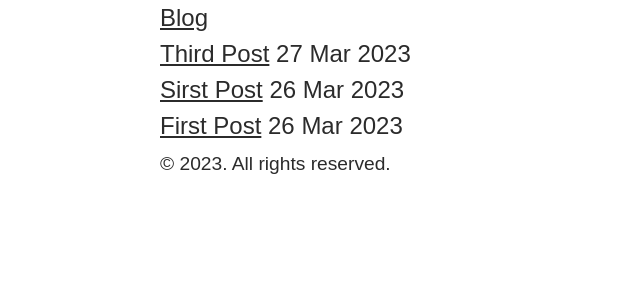
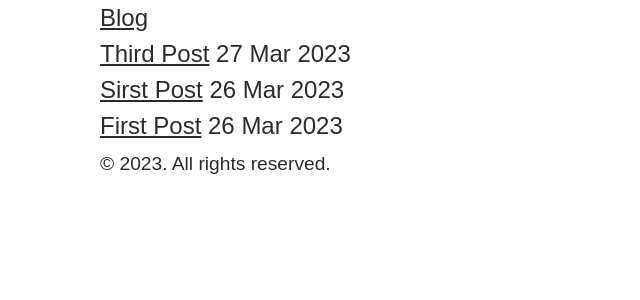
Before and after one commit to aflim/blog, a Jekyll site: the page built from index.html, in a window 1280 px wide. Shown: the top 300 px of the page, without its empty margins (0-640 px from the left). Built offline with Jekyll 4.4.1, drawn with Linux system fonts in a browser that asks for light colours; the list of posts is cut into pages by our own code.

Commit message:
Update _layout.scss

```diff
--- a/_sass/_layout.scss
+++ b/_sass/_layout.scss
@@ -1,13 +1,5 @@
 .container {
-  max-inline-size: 540px;
+  max-inline-size: 45em;
   padding-inline: var(--spacer-base);
   margin-inline: auto;
-
-  @media all and (min-width: 576px) {
-    max-inline-size: 720px;
-  }
-
-  @media all and (min-width: 768px) {
-    max-inline-size: 960px;
-  }
 }
```
